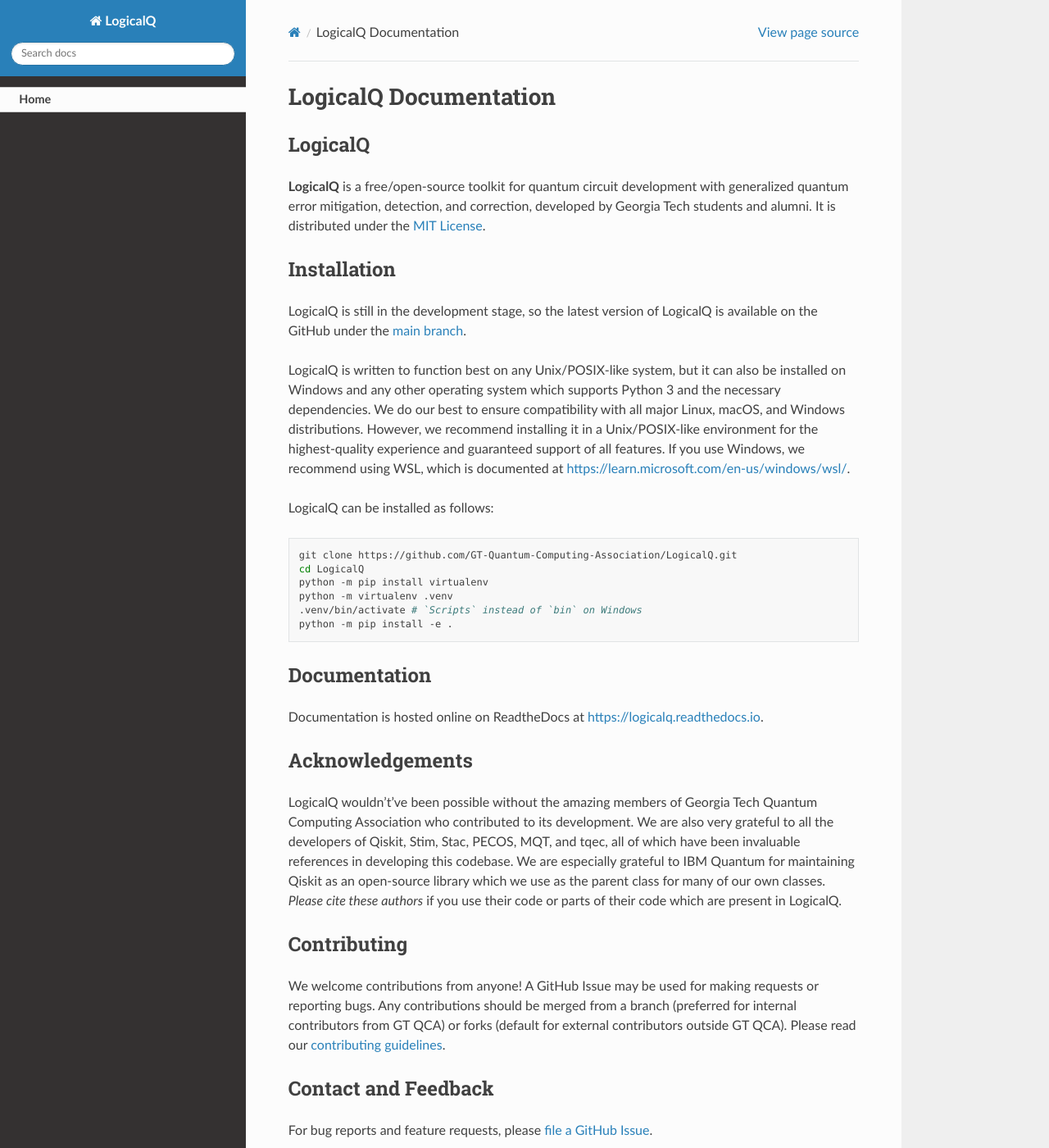
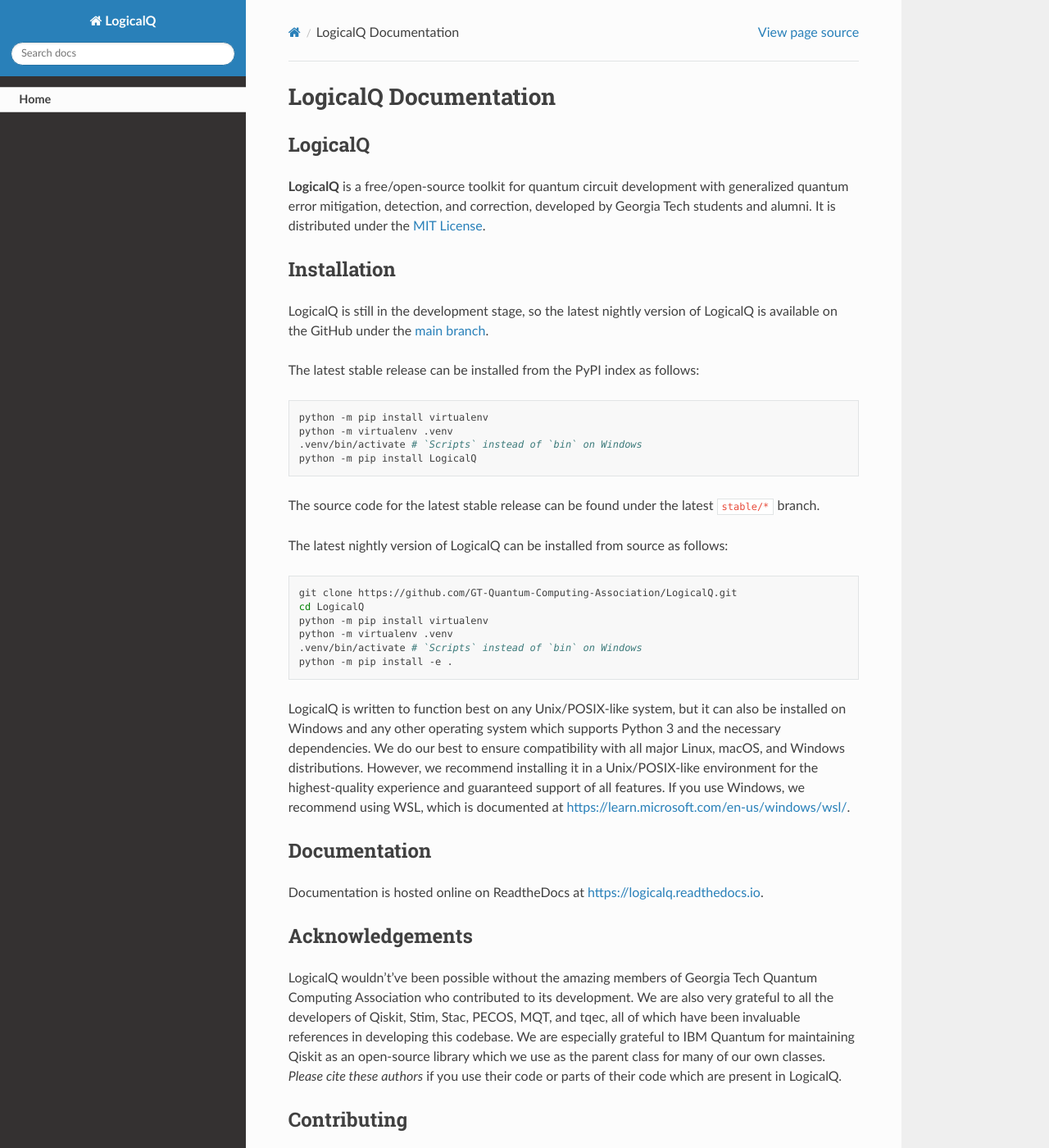
Before and after one commit to GT-Quantum-Computing-Association/LogicalQ, a Sphinx documentation site: the page built from docs/source/index.rst, in a window 1280 px wide and 1400 px high. Shown: the whole window at 82% size. Built offline with Sphinx 7.4.7 and the Read the Docs theme 3.1.0, drawn with Linux system fonts in a browser that asks for light colours; pages that are not in the unit, such as notebooks, are missing from menus.

Commit message:
updated README and docs index in preparation for PyPI release

```diff
--- a/docs/source/index.rst
+++ b/docs/source/index.rst
@@ -11,13 +11,22 @@
 Installation
 -------------------------
 
-LogicalQ is still in the development stage, so the latest version of LogicalQ is available on the GitHub under the `main branch`_.
+LogicalQ is still in the development stage, so the latest nightly version of LogicalQ is available on the GitHub under the `main branch`_.
 
 .. _main branch: https://github.com/GT-Quantum-Computing-Association/LogicalQ.git
 
-LogicalQ is written to function best on any Unix/POSIX-like system, but it can also be installed on Windows and any other operating system which supports Python 3 and the necessary dependencies. We do our best to ensure compatibility with all major Linux, macOS, and Windows distributions. However, we recommend installing it in a Unix/POSIX-like environment for the highest-quality experience and guaranteed support of all features. If you use Windows, we recommend using WSL, which is documented at `https://learn.microsoft.com/en-us/windows/wsl/ <https://learn.microsoft.com/en-us/windows/wsl/>`__.
+The latest stable release can be installed from the PyPI index as follows:
 
-LogicalQ can be installed as follows:
+.. code:: bash
+
+    python -m pip install virtualenv
+    python -m virtualenv .venv
+    .venv/bin/activate # `Scripts` instead of `bin` on Windows
+    python -m pip install LogicalQ
+
+The source code for the latest stable release can be found under the latest ``stable/*`` branch.
+
+The latest nightly version of LogicalQ can be installed from source as follows:
 
 .. code:: bash
 
@@ -27,6 +36,8 @@
     python -m virtualenv .venv
     .venv/bin/activate # `Scripts` instead of `bin` on Windows
     python -m pip install -e .
+
+LogicalQ is written to function best on any Unix/POSIX-like system, but it can also be installed on Windows and any other operating system which supports Python 3 and the necessary dependencies. We do our best to ensure compatibility with all major Linux, macOS, and Windows distributions. However, we recommend installing it in a Unix/POSIX-like environment for the highest-quality experience and guaranteed support of all features. If you use Windows, we recommend using WSL, which is documented at `https://learn.microsoft.com/en-us/windows/wsl/ <https://learn.microsoft.com/en-us/windows/wsl/>`__.
 
 Documentation
 -------------------------------
```
Also changed, not shown: README.md (+9 -1 lines).
